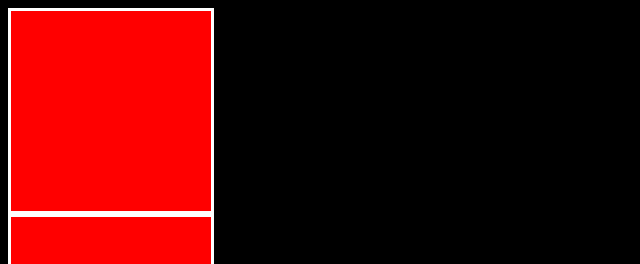
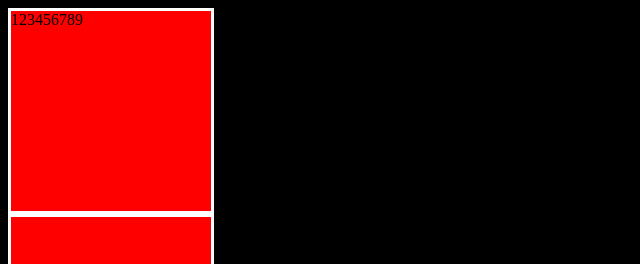
Before and after one commit to PawelMo/www1, a plain HTML site: page index.html in a window 1280 px wide. Shown: the top 264 px of the page, without its empty margins (0-640 px from the left). Drawn offline with Linux system fonts and the light colour scheme.

Commit message:
zmiana w index.html div

```diff
--- a/index.html
+++ b/index.html
@@ -8,7 +8,7 @@
     <script src="script.js" defer></script>
 </head>
 <body>
-    <div></div>
+    <div class="liczby">123456789</div>
     <div></div>
     <div></div>
 </body>
```
